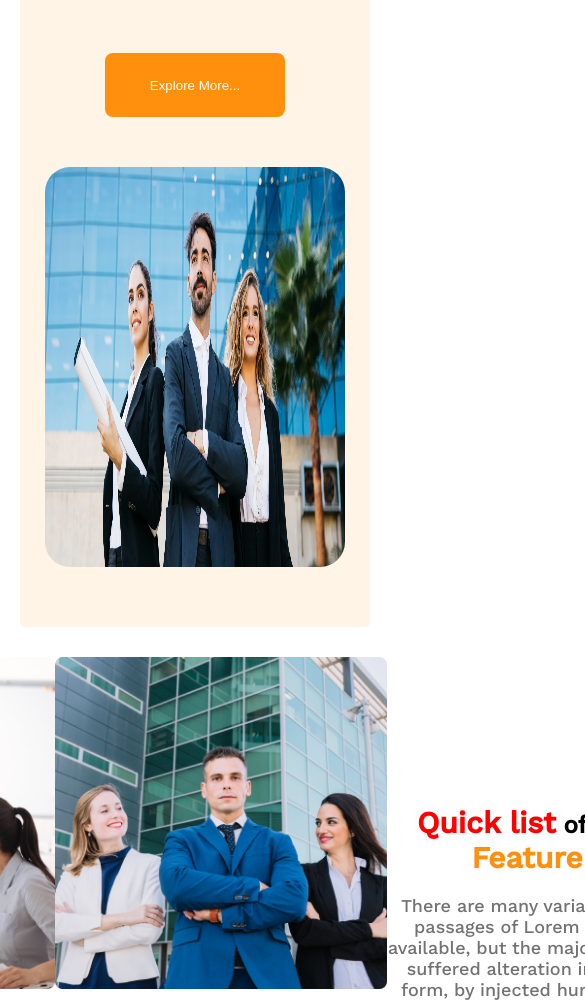
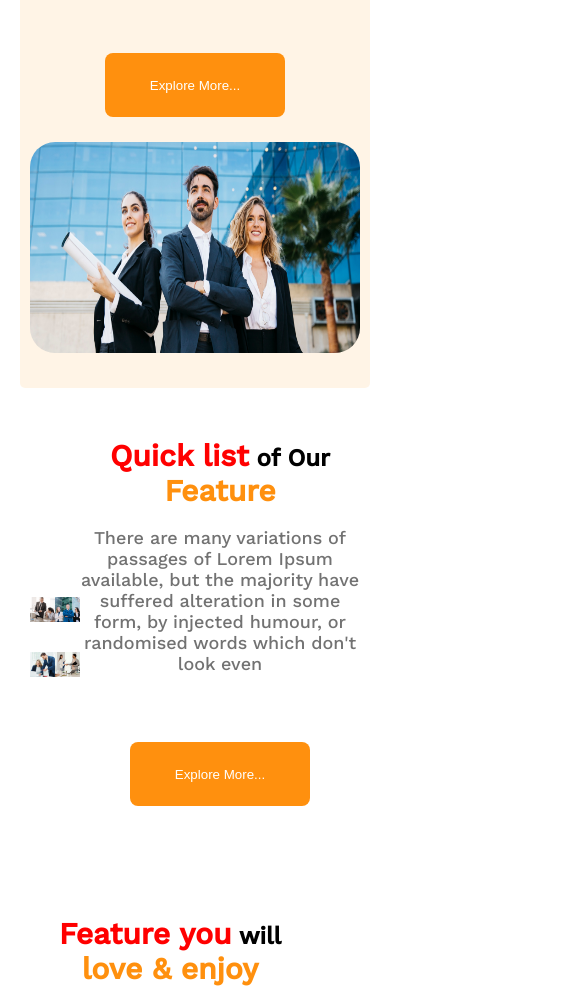
Before and after one commit to Ashaduzzaman10/g3-architects, a plain HTML site: page index.html in a window 390 px wide. Shown: the part 993-1993 px from the top of the page, 585 px wide, since content can reach past the window. Drawn offline with nearby package versions, Linux system fonts and the light colour scheme.

Commit message:
all done(with-responsive)

```diff
--- a/styles/main.css
+++ b/styles/main.css
@@ -77,8 +77,10 @@ body {
   align-content: center;
 }
 .top-banner-img img {
-  height: 400px;
-  width: 800px;
+  /* height: 400px;
+  width: 800px; */
+  max-width: 100%;
+  height: auto;
   margin-bottom: 50px;
   border-radius: 25px;
 }
@@ -101,8 +103,10 @@ body {
   grid-row-gap: 30px;
 }
 .team img {
-  width: 332px;
-  height: 332px;
+  /* width: 332px;
+  height: 332px; */
+  max-width: 100%;
+  height: auto;
 }
 .team {
   display: flex;
@@ -178,6 +182,9 @@ footer h4 {
 }
 /* responsive menu  */
 @media screen and (max-width: 567px) {
+  body {
+    width: 100%;
+  }
   .menu,
   .top-banner {
     flex-direction: column;
@@ -202,10 +209,12 @@ footer h4 {
     justify-content: center;
     align-items: center;
     align-content: center;
+    max-width: 100%;
+    height: 100%;
   }
   .top-banner-img img {
-    height: 400px;
-    width: 300px;
+    max-width: 100%;
+    height: 100%;
     margin-bottom: 50px;
     border-radius: 25px;
   }
```
